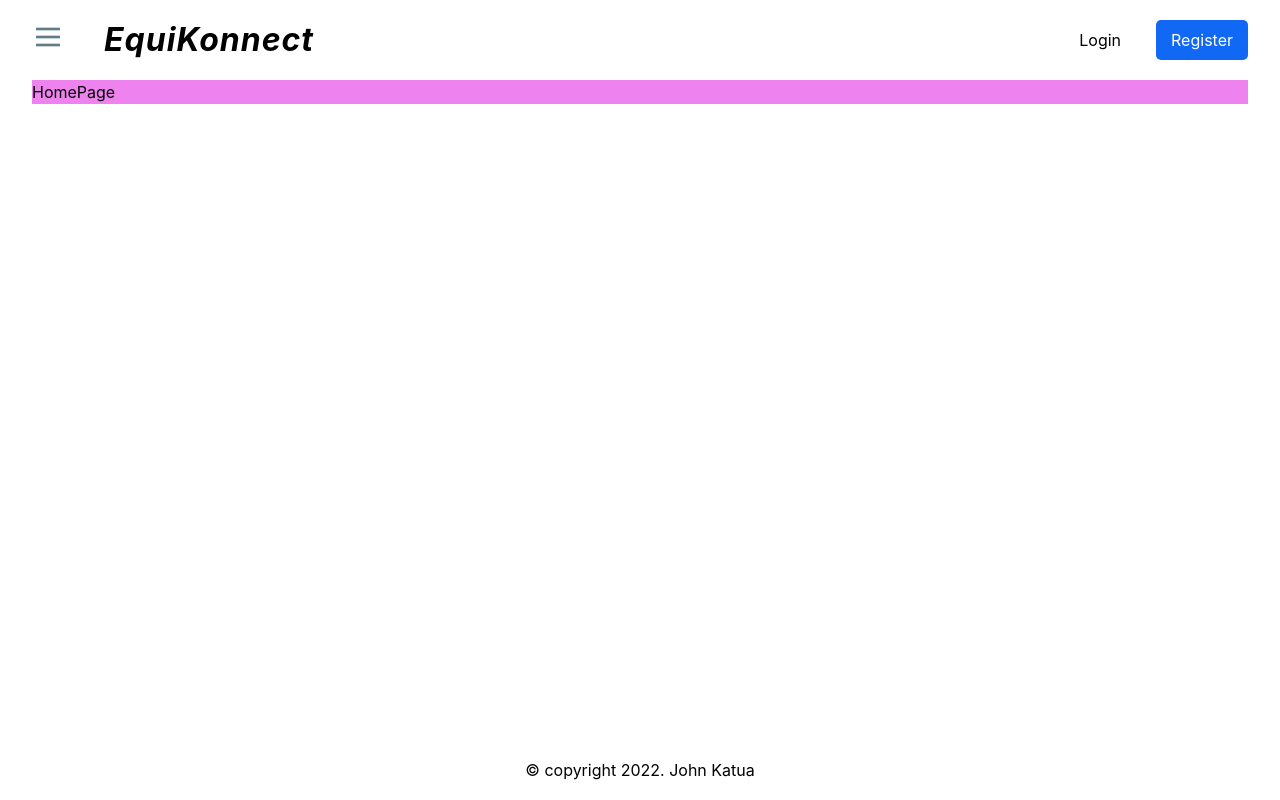
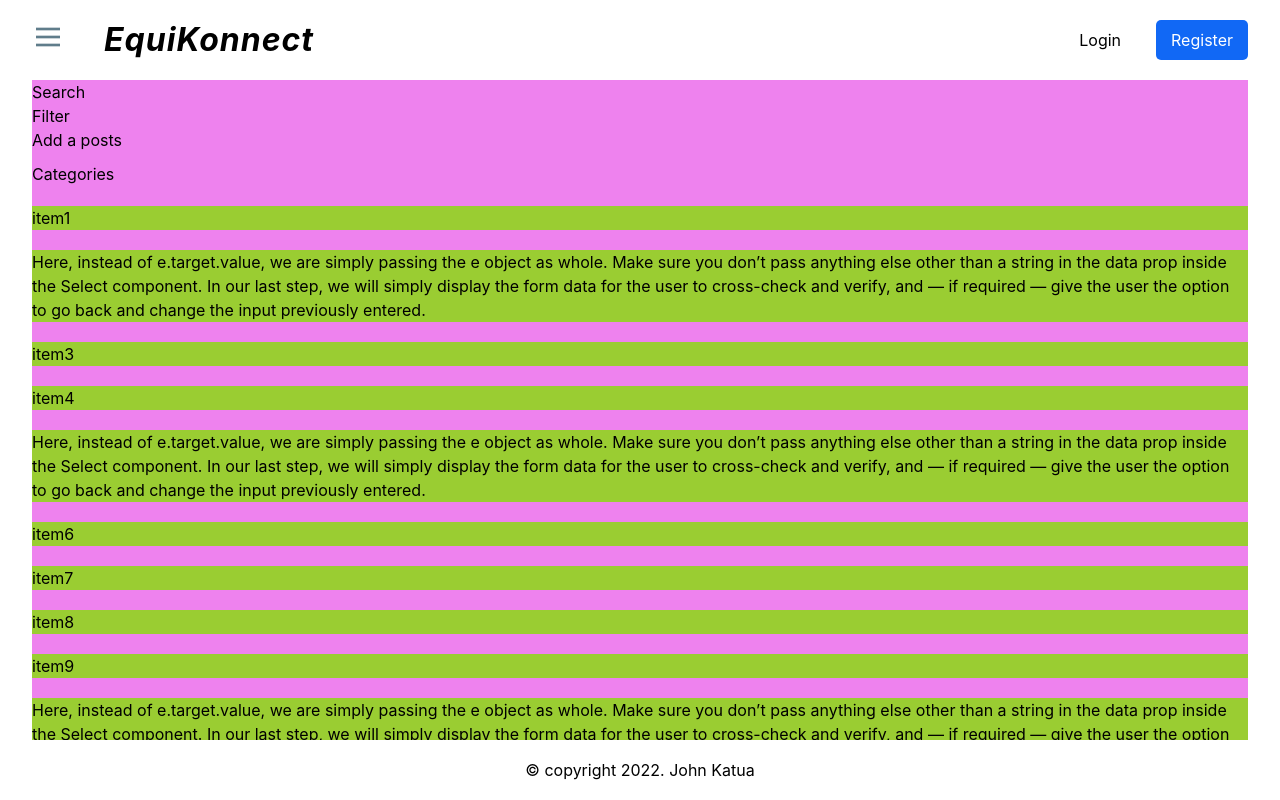
Before and after one commit to The-Jitu-Assignments/connect, a React (Vite) app in the folder frontend/: page /home in a window 1280 px wide. Built offline with nearby package versions, Linux system fonts and the light colour scheme.

Commit message:
divided home into two parts

```diff
--- a/frontend/src/pages/home/home.css
+++ b/frontend/src/pages/home/home.css
@@ -1,3 +1,26 @@
 .home-container {
+  display: flex;
+  gap: 20px;
+  flex-direction: column;
   background-color: violet;
+  height: 100%;
 }
+
+.home-header {
+  display: flex;
+  flex-direction: column;
+  gap: 10px;
+}
+
+.home-content {
+  display: flex;
+  flex-direction: column;
+  gap: 20px;
+  overflow-y: scroll;
+  flex: 1;
+}
+
+.test {
+  background-color: yellowgreen;
+  height: 10rem;
+}
--- a/frontend/src/pages/home/index.jsx
+++ b/frontend/src/pages/home/index.jsx
@@ -3,7 +3,40 @@ import './home.css'
 
 const HomePage = () => {
   return (
-    <div className='home-container'>HomePage</div>
+    <div className='home-container'>
+      <div className='home-header'>
+        <div className='home-header_top'>
+          <div>Search</div>
+          <div>Filter</div>
+          <div>Add a posts</div>
+        </div>
+        <div>Categories</div>
+      </div>
+      <div className='home-content'>
+        <div className="test">item1</div>
+        <div className="test">
+          Here, instead of e.target.value, we are simply passing the e object as whole. Make sure you don’t pass anything else other than a string in the data prop inside the Select component.
+
+In our last step, we will simply display the form data for the user to cross-check and verify, and — if required — give the user the option to go back and change the input previously entered.
+        </div>
+        <div className="test">item3</div>
+        <div className="test">item4</div>
+        <div className="test">
+          Here, instead of e.target.value, we are simply passing the e object as whole. Make sure you don’t pass anything else other than a string in the data prop inside the Select component.
+
+In our last step, we will simply display the form data for the user to cross-check and verify, and — if required — give the user the option to go back and change the input previously entered.
+        </div>
+        <div className="test">item6</div>
+        <div className="test">item7</div>
+        <div className="test">item8</div>
+        <div className="test">item9</div>
+        <div className="test">
+          Here, instead of e.target.value, we are simply passing the e object as whole. Make sure you don’t pass anything else other than a string in the data prop inside the Select component.
+
+In our last step, we will simply display the form data for the user to cross-check and verify, and — if required — give the user the option to go back and change the input previously entered.
+        </div>
+      </div>
+    </div>
   )
 }
 
```
